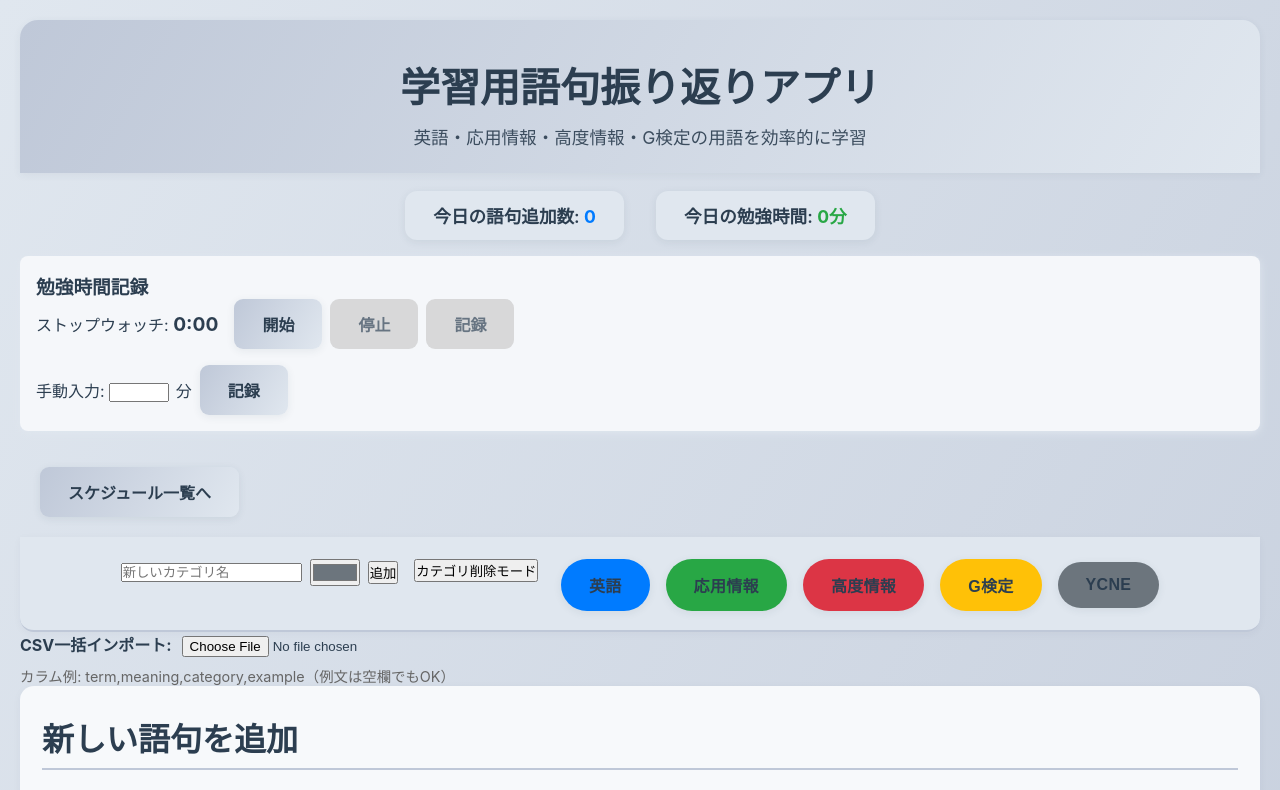
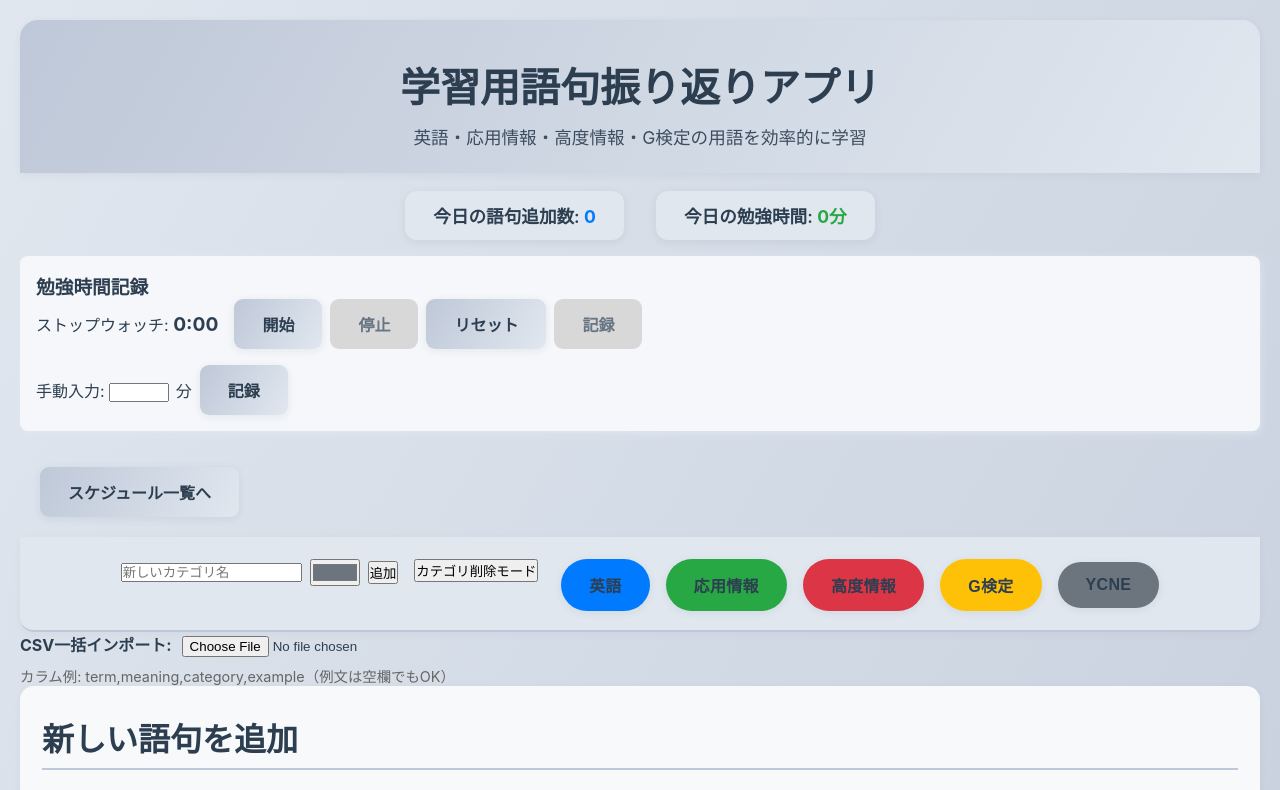
Before and after one commit to Yusei-Maekawa/NewWord, a React (Create React App) app: page / in a window 1280 px wide. Shown: the top 790 px of the page. Built offline with nearby package versions, Linux system fonts and the light colour scheme.

Commit message:
リセット機能追加

```diff
--- a/src/components/StudyTimeInput.tsx
+++ b/src/components/StudyTimeInput.tsx
@@ -25,6 +25,16 @@ const StudyTimeInput: React.FC<StudyTimeInputProps> = ({ onRecord }) => {
 
   // ストップウォッチ停止
   const handleStop = () => {
+    setIsRunning(false);
+    if (intervalRef.current) {
+      clearInterval(intervalRef.current);
+    }
+  };
+
+
+  // ストップウォッチリセット
+  const handleReset = () => {
+    setSeconds(0);
     setIsRunning(false);
     if (intervalRef.current) {
       clearInterval(intervalRef.current);
@@ -59,6 +69,7 @@ const StudyTimeInput: React.FC<StudyTimeInputProps> = ({ onRecord }) => {
         <span style={{ fontWeight: 'bold', fontSize: '1.2em' }}>{Math.floor(seconds / 60)}:{('0' + (seconds % 60)).slice(-2)}</span>
         <button className="btn" onClick={handleStart} disabled={isRunning} style={{ marginLeft: '1em' }}>開始</button>
         <button className="btn" onClick={handleStop} disabled={!isRunning} style={{ marginLeft: '0.5em' }}>停止</button>
+        <button className="btn" onClick={handleReset} style={{ marginLeft: '0.5em' }}>リセット</button>
         <button className="btn" onClick={handleRecord} disabled={seconds < 60} style={{ marginLeft: '0.5em' }}>記録</button>
       </div>
       <div>
```
